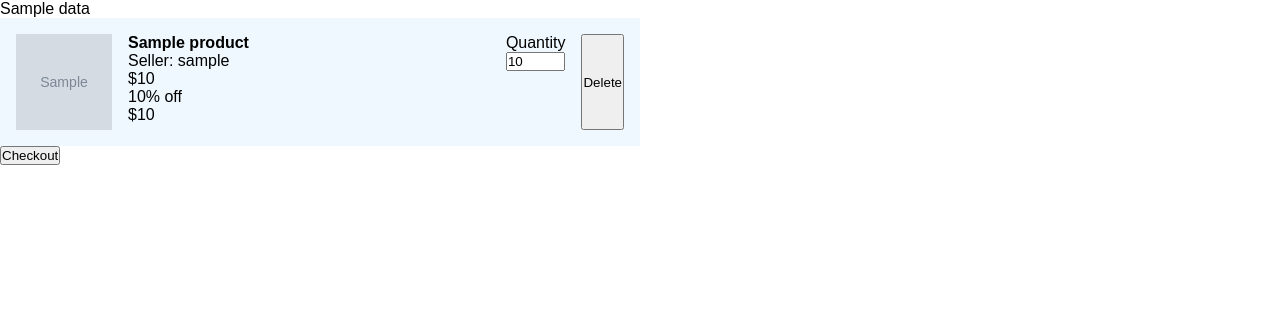
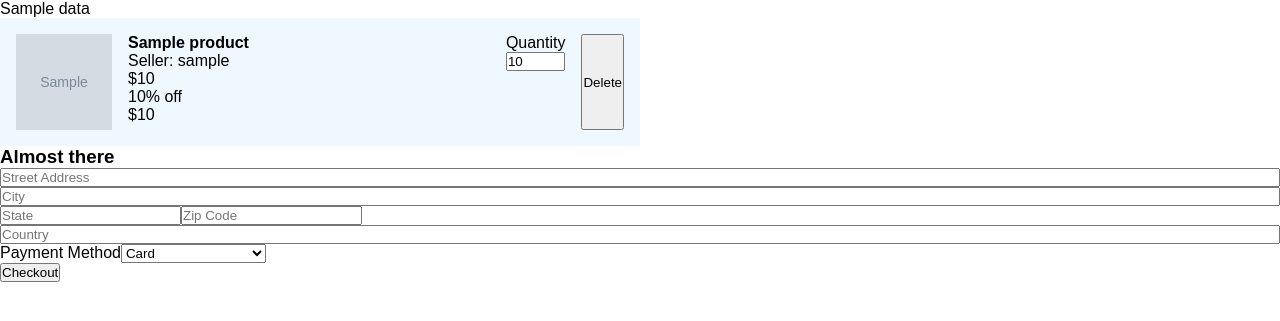
Before and after one commit to 0-ks-0/cset180-fp-ecommerce, a Python web app: template src/templates/cart.html in a window 1280 px wide. Shown: the part 56-377 px from the top of the page. Run offline with Jinja, Linux system fonts and the light colour scheme; the template is opened without the code that fills it: most values are stand-ins (such as "Sample title", 1, 10 or a date in 2020); grey boxes marked "Sample" are stand-in pictures.

Commit message:
Add inputs for address and payment

```diff
--- a/src/templates/cart.html
+++ b/src/templates/cart.html
@@ -67,6 +67,28 @@ Cart
 
 		<!-- Display checkout button if there are items in the cart -->
 		{% if items | length > 0 %}
+			<h3>Almost there</h3>
+			<div id="address_container" class="flex_column">
+				<input type="text" name="street_address" placeholder="Street Address" required>
+				<input type="text" name="city" placeholder="City" required>
+
+				<div class="flex_row">
+					<input type="text" name="state" placeholder="State" required>
+					<input type="text" name="zip_code" placeholder="Zip Code" required>
+				</div>
+
+				<input type="text" name="country" placeholder="Country" required>
+			</div>
+
+			<div id="payment_container" class="flex_row">
+				<label for="payment_select">Payment Method</label>
+
+				<select name="payment" id="payment_select">
+					<option value="card">Card</option>
+					<option value="other">Other Digital Method</option>
+				</select>
+			</div>
+
 			<input type="submit" id="checkout_button" value="Checkout">
 		{% endif %}
 	</form>
```
